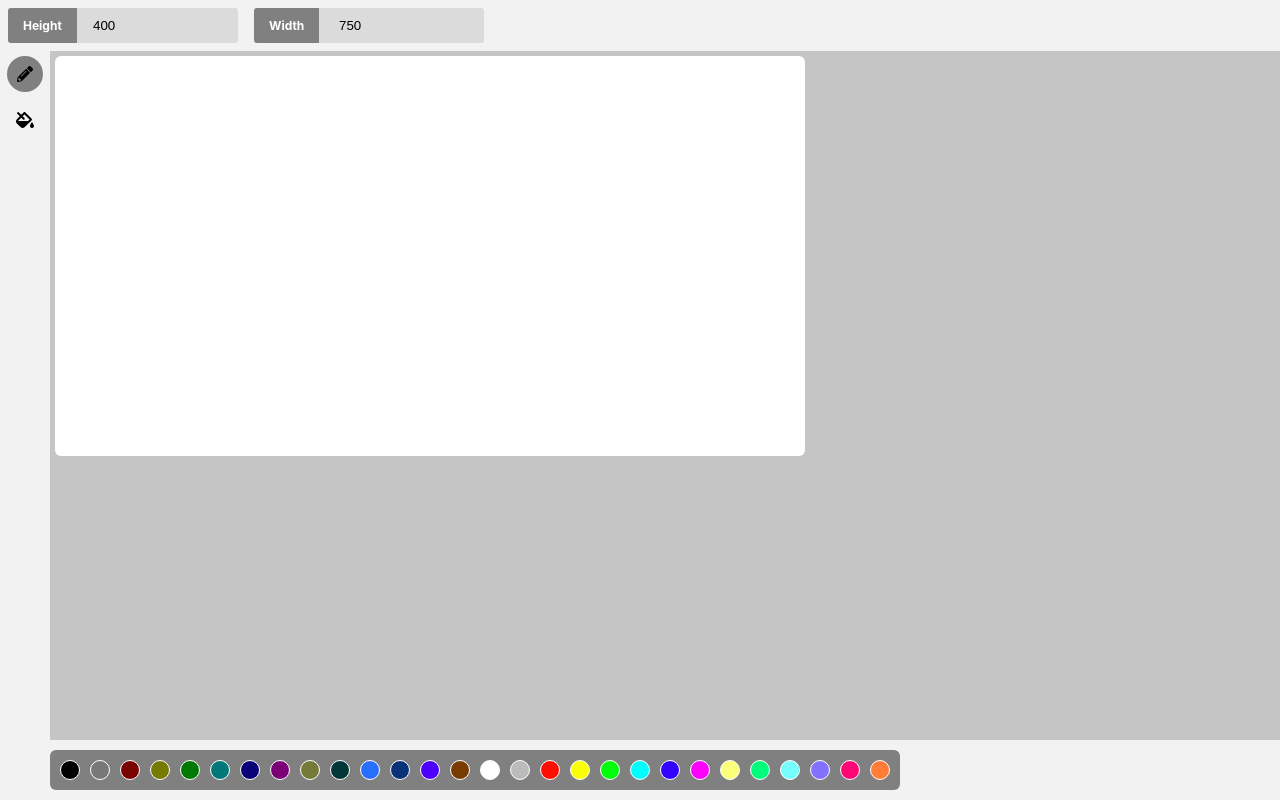
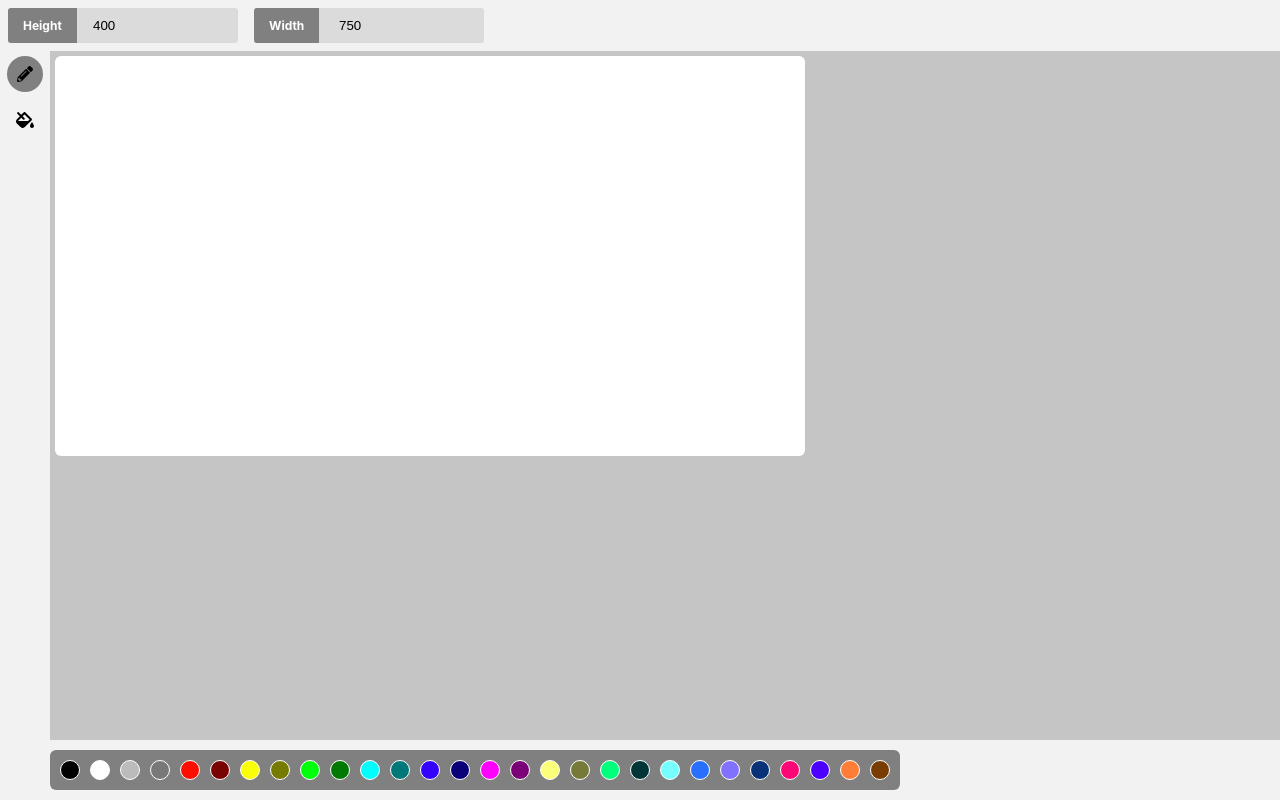
Before and after one commit to ShivamSabbarwal/react-ms-paint, a React (Create React App) app: page / in a window 1280 px wide. Built offline with nearby package versions, Linux system fonts and the light colour scheme.

Commit message:
updated readme with new screenshot

```diff
--- a/src/components/ColorPicker.js
+++ b/src/components/ColorPicker.js
@@ -2,45 +2,34 @@ import React, { Component } from "react";
 
 const colors = [
   "#000000",
-  "#787878",
-  "#790300",
-  "#757A01",
-  "#007902",
-  "#007778",
-  "#0A0078",
-  "#7B0077",
-  "#767A38",
-  "#003637",
-  "#286FFE",
-  "#083178",
-  "#4C00FE",
-  "#783B00",
   "#FFFFFF",
   "#BBBBBB",
+  "#787878",
   "#FF0E00",
+  "#790300",
   "#FAFF08",
+  "#757A01",
   "#00FF0B",
+  "#007902",
   "#00FEFF",
+  "#007778",
   "#3400FE",
+  "#0A0078",
   "#FF00FE",
+  "#7B0077",
   "#FBFF7A",
+  "#767A38",
   "#00FF7B",
+  "#003637",
   "#76FEFF",
+  "#286FFE",
   "#8270FE",
+  "#083178",
   "#FF0677",
-  "#FF7D36"
+  "#4C00FE",
+  "#FF7D36",
+  "#783B00"
 ];
-
-const SelectedColor = props => {
-  return (
-    <div
-      className="color-selected"
-      style={{
-        backgroundColor: props.color
-      }}
-    />
-  );
-};
 
 const Color = props => {
   return (
@@ -68,8 +57,6 @@ class ColorPicker extends Component {
     this.props.handleClick(event);
   }
 
-
-
   render() {
     const colorItems = colors.map(color => (
       <Color color={color} key={color} handleClick={this.handleClick} />
```
Also changed, not shown: screenshot.png.
